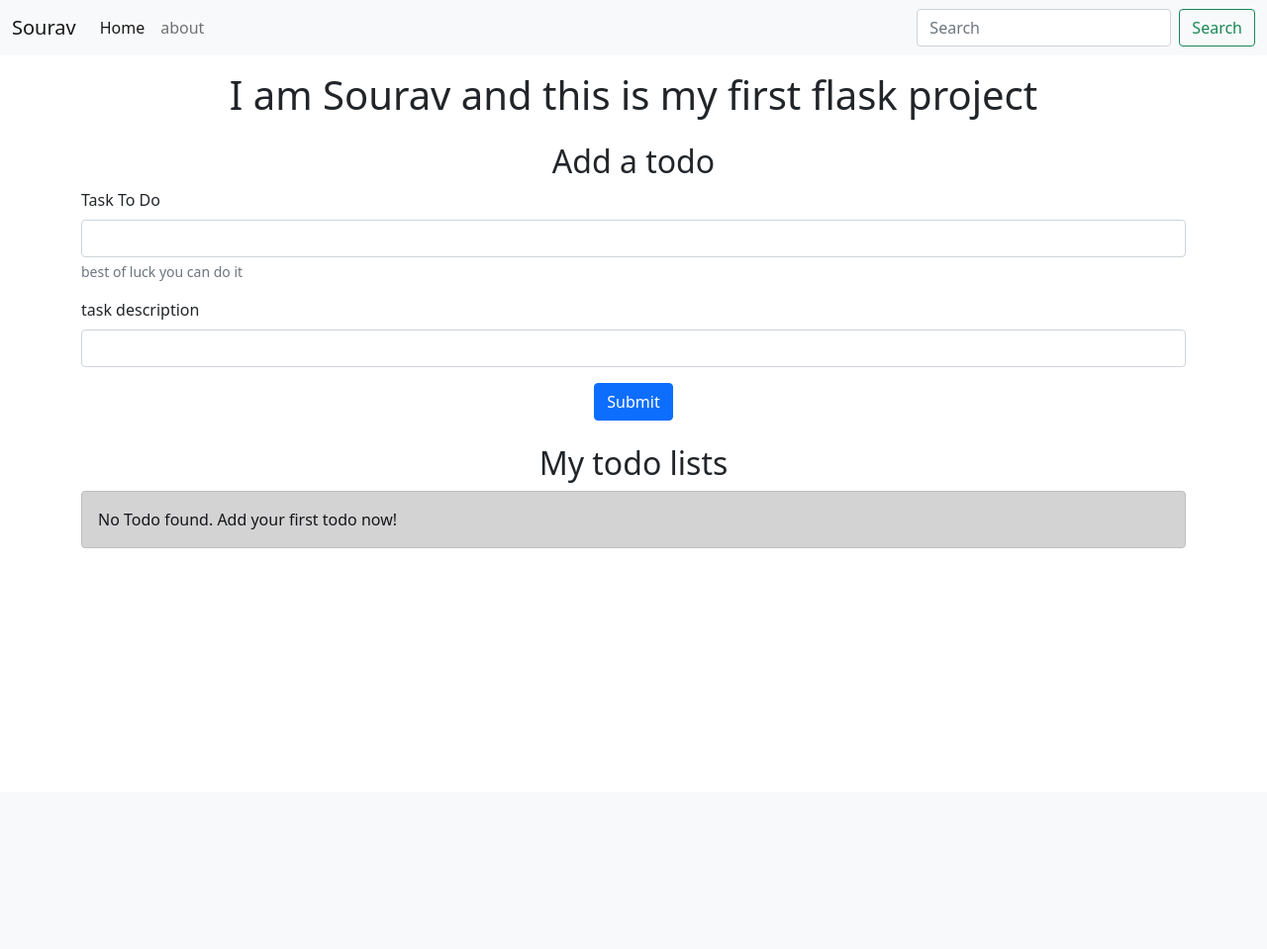
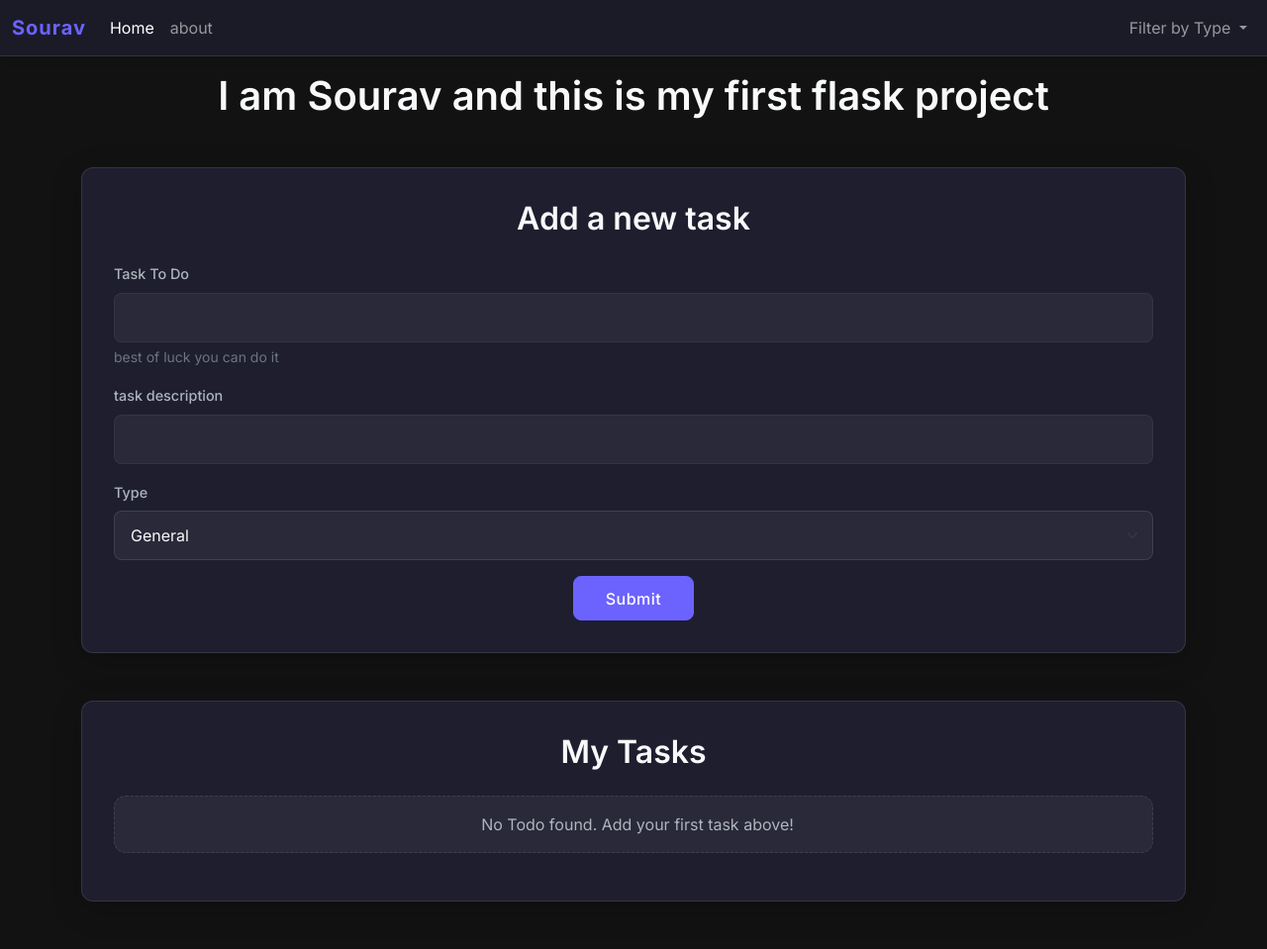
Before and after one commit to SouravEmpire07/QuickTask-Web, a Flask app: page / in a window 1280 px wide. Shown: the whole page at 99% size. Before the commit the page ends 554 px from the top, so only its background shows below. Run offline with Flask 3, Linux system fonts and the light colour scheme.

Commit message:
version 3.0:Added css styling

```diff
--- a/learn Flsk/app.py
+++ b/learn Flsk/app.py
@@ -12,26 +12,29 @@ class Todo(db.Model):
     sno = db.Column(db.Integer, primary_key=True)
     title = db.Column(db.String(200), nullable=False)
     desc = db.Column(db.String(500), nullable=False)
+    type = db.Column(db.String(50), nullable=False, default='General')
     date_created = db.Column(db.DateTime, default=datetime.now)
-    # complition_time = db.Column(db.DateTime, default=datetime.now)
 
     def __repr__(self) -> str:
         return f"<Todo {self.sno} --> {self.title}"
 
 @app.route("/" , methods = ['GET','POST'])
 def hello_sourav_welcome_to_flask():
+    filter_type = request.args.get('filter')
+
     if request.method == "POST":
         title = request.form['title']
         desc = request.form['desc']
-        todo = Todo(title=title, desc=desc)
+        todo_type = request.form.get('type', 'General')
+        todo = Todo(title=title, desc=desc, type=todo_type)
         db.session.add(todo)
         db.session.commit()
 
-    # return "<p>Hello, Sourav, Welcome to Flask!</p>"
-    # todo = Todo(title="First Todo", desc="Start learning flask and fastAPI")
-    # db.session.add(todo)
-    # db.session.commit()
-    allTodo = Todo.query.all()
+    if filter_type:
+        allTodo = Todo.query.filter_by(type=filter_type).all()
+    else:
+        allTodo = Todo.query.all()
+
     return render_template("index.html", allTodo = allTodo)
 
 @app.route("/show")
@@ -45,9 +48,11 @@ def update(sno):
     if request.method == "POST":
         title = request.form['title']
         desc = request.form['desc']
+        todo_type = request.form.get('type', 'General')
         todo = Todo.query.filter_by(sno=sno).first()
         todo.title = title
         todo.desc = desc
+        todo.type = todo_type
         db.session.add(todo)
         db.session.commit()
         return redirect("/")
--- /dev/null
+++ b/learn Flsk/static/style.css
@@ -0,0 +1,158 @@
+@import url('https://fonts.googleapis.com/css2?family=Inter:wght@300;400;500;600;700&display=swap');
+
+:root {
+    --bg-dark: #121212;
+    --card-bg: #1e1e2f;
+    --accent-color: #6c63ff;
+    --accent-hover: #5750d9;
+    --text-primary: #f8f9fa;
+    --text-secondary: #adb5bd;
+    --border-color: rgba(255, 255, 255, 0.1);
+}
+
+body {
+    font-family: 'Inter', sans-serif;
+    background-color: var(--bg-dark);
+    color: var(--text-primary);
+    -webkit-font-smoothing: antialiased;
+}
+
+/* Navbar Styling */
+.navbar {
+    background: rgba(30, 30, 47, 0.8) !important;
+    backdrop-filter: blur(10px);
+    border-bottom: 1px solid var(--border-color);
+    box-shadow: 0 4px 6px rgba(0, 0, 0, 0.1);
+}
+
+.navbar-brand {
+    font-weight: 700;
+    color: var(--accent-color) !important;
+    letter-spacing: 1px;
+}
+
+/* Card Containers */
+.custom-card {
+    background: var(--card-bg);
+    border: 1px solid var(--border-color);
+    border-radius: 12px;
+    padding: 2rem;
+    box-shadow: 0 8px 32px rgba(0, 0, 0, 0.2);
+    transition: transform 0.3s ease, box-shadow 0.3s ease;
+}
+
+.custom-card:hover {
+    box-shadow: 0 12px 40px rgba(0, 0, 0, 0.3);
+}
+
+/* Typography */
+h1, h2 {
+    font-weight: 600;
+    color: var(--text-primary);
+    margin-bottom: 1.5rem;
+}
+
+/* Forms & Inputs */
+.form-label {
+    color: var(--text-secondary);
+    font-weight: 500;
+    font-size: 0.9rem;
+}
+
+.form-control, .form-select {
+    background-color: rgba(255, 255, 255, 0.05);
+    border: 1px solid var(--border-color);
+    color: var(--text-primary);
+    border-radius: 8px;
+    padding: 0.75rem 1rem;
+    transition: all 0.3s ease;
+}
+
+.form-control:focus, .form-select:focus {
+    background-color: rgba(255, 255, 255, 0.1);
+    border-color: var(--accent-color);
+    box-shadow: 0 0 0 0.25rem rgba(108, 99, 255, 0.25);
+    color: var(--text-primary);
+}
+
+/* Buttons */
+.btn-primary {
+    background-color: var(--accent-color);
+    border-color: var(--accent-color);
+    border-radius: 8px;
+    padding: 0.6rem 2rem;
+    font-weight: 500;
+    letter-spacing: 0.5px;
+    transition: all 0.3s ease;
+}
+
+.btn-primary:hover {
+    background-color: var(--accent-hover);
+    border-color: var(--accent-hover);
+    transform: translateY(-2px);
+    box-shadow: 0 4px 12px rgba(108, 99, 255, 0.3);
+}
+
+.btn-outline-light {
+    border-radius: 6px;
+    transition: all 0.2s ease;
+}
+
+.btn-outline-light:hover {
+    transform: translateY(-1px);
+}
+
+/* Table Styling */
+.table {
+    color: var(--text-primary);
+    margin-top: 1rem;
+}
+
+.table thead th {
+    border-bottom: 2px solid var(--border-color);
+    color: var(--text-secondary);
+    font-weight: 600;
+    text-transform: uppercase;
+    font-size: 0.85rem;
+    letter-spacing: 1px;
+}
+
+.table tbody td, .table tbody th {
+    border-bottom: 1px solid var(--border-color);
+    vertical-align: middle;
+}
+
+.table-hover tbody tr:hover {
+    background-color: rgba(255, 255, 255, 0.05);
+    color: var(--text-primary);
+}
+
+/* Alerts */
+.alert-dark {
+    background-color: rgba(255, 255, 255, 0.05);
+    border: 1px dashed var(--border-color);
+    color: var(--text-secondary);
+    text-align: center;
+    border-radius: 12px;
+}
+
+/* Dropdown Menu */
+.dropdown-menu {
+    background-color: var(--card-bg);
+    border: 1px solid var(--border-color);
+    box-shadow: 0 8px 24px rgba(0,0,0,0.3);
+}
+
+.dropdown-item {
+    color: var(--text-primary);
+    transition: background 0.2s ease;
+}
+
+.dropdown-item:hover {
+    background-color: rgba(255,255,255,0.1);
+    color: #fff;
+}
+
+.dropdown-divider {
+    border-top: 1px solid var(--border-color);
+}
--- a/learn Flsk/templates/Base.html
+++ b/learn Flsk/templates/Base.html
@@ -10,11 +10,13 @@
     <link href="https://cdn.jsdelivr.net/npm/bootstrap@5.0.2/dist/css/bootstrap.min.css" rel="stylesheet"
         integrity="sha384-EVSTQN3/azprG1Anm3QDgpJLIm9Nao0Yz1ztcQTwFspd3yD65VohhpuuCOmLASjC" crossorigin="anonymous">
 
-    <title>first flask project</title>
+    <title>Flask Todo Manager</title>
+    <!-- Custom CSS -->
+    <link rel="stylesheet" href="{{ url_for('static', filename='style.css') }}">
 </head>
 
 <body>
-    <nav class="navbar navbar-expand-lg navbar-light bg-light">
+    <nav class="navbar navbar-expand-lg navbar-dark bg-dark">
         <div class="container-fluid">
             <a class="navbar-brand" href="/">Sourav</a>
             <button class="navbar-toggler" type="button" data-bs-toggle="collapse"
@@ -31,10 +33,23 @@
                         <a class="nav-link" href="#">about</a>
                     </li>
                 </ul>
-                <form class="d-flex">
-                    <input class="form-control me-2" type="search" placeholder="Search" aria-label="Search">
-                    <button class="btn btn-outline-success" type="submit">Search</button>
-                </form>
+                <ul class="navbar-nav ms-auto mb-2 mb-lg-0">
+                    <li class="nav-item dropdown">
+                        <a class="nav-link dropdown-toggle" href="#" id="navbarDropdown" role="button" data-bs-toggle="dropdown" aria-expanded="false">
+                            Filter by Type
+                        </a>
+                        <ul class="dropdown-menu dropdown-menu-end" aria-labelledby="navbarDropdown">
+                            <li><a class="dropdown-item" href="/">All Tasks</a></li>
+                            <li><hr class="dropdown-divider"></li>
+                            <li><a class="dropdown-item" href="/?filter=Music">Music</a></li>
+                            <li><a class="dropdown-item" href="/?filter=study">study</a></li>
+                            <li><a class="dropdown-item" href="/?filter=finance">finance</a></li>
+                            <li><a class="dropdown-item" href="/?filter=work">work</a></li>
+                            <li><a class="dropdown-item" href="/?filter=watchlist">watchlist</a></li>
+                            <li><a class="dropdown-item" href="/?filter=shopping">shopping</a></li>
+                        </ul>
+                    </li>
+                </ul>
             </div>
         </div>
     </nav>
--- a/learn Flsk/templates/index.html
+++ b/learn Flsk/templates/index.html
@@ -4,11 +4,10 @@
 <center>
     <h1 class="my-3">I am Sourav and this is my first flask project</h1>
 </center>
-<div class="container my-4">
-    <h2>
-        <center>Add a todo</center>
-    </h2>
-    <form action="/" method="post">
+<div class="container my-5">
+    <div class="custom-card">
+        <h2 class="text-center mb-4">Add a new task</h2>
+        <form action="/" method="post">
         <div class="mb-3">
             <label for="title" class="form-label">Task To Do </label>
             <input type="text" class="form-control" name="title" id="title" aria-describedby="emailHelp">
@@ -18,26 +17,40 @@
             <label for="desc" class="form-label">task description</label>
             <input type="text" class="form-control" name="desc" id="desc">
         </div>
+        <div class="mb-3">
+            <label for="type" class="form-label">Type</label>
+            <select class="form-select" name="type" id="type">
+                <option value="General" selected>General</option>
+                <option value="Music">Music</option>
+                <option value="study">study</option>
+                <option value="finance">finance</option>
+                <option value="work">work</option>
+                <option value="watchlist">watchlist</option>
+                <option value="shopping">shopping</option>
+            </select>
+        </div>
         <center>
             <button type="submit" class="btn btn-primary">Submit</button>
         </center>
     </form>
+    </div>
 </div>
-<div class="container my-4">
-    <h2>
-        <center>My todo lists</center>
-    </h2>
+<div class="container my-5">
+    <div class="custom-card">
+        <h2 class="text-center mb-4">My Tasks</h2>
     {% if allTodo|length == 0 %}
     <div class="alert alert-dark" role="alert">
-        No Todo found. Add your first todo now!
+        <i class="bi bi-info-circle me-2"></i> No Todo found. Add your first task above!
     </div>
     {% else %}
-    <table class="table">
+    <div class="table-responsive">
+        <table class="table table-hover mt-3">
         <thead>
             <tr>
                 <th scope="col">Sno:</th>
                 <th scope="col">Title</th>
                 <th scope="col">Desc</th>
+                <th scope="col">Type</th>
                 <th scope="col">Date Created</th>
                 <th scope="col">Actions</th>
             </tr>
@@ -48,16 +61,19 @@
                 <th scope="row">{{loop.index}}</th>
                 <td>{{todo.title}}</td>
                 <td>{{todo.desc}}</td>
+                <td>{{todo.type}}</td>
                 <td>{{todo.date_created}}</td>
                 <td>
-                    <a href="/delete/{{todo.sno}}" type="button" class="btn btn-outline-dark btn-sm mx-1">Delete</a>
-                    <a href="/update/{{todo.sno}}" type="button" class="btn btn-outline-dark btn-sm mx-1">Update</a>
+                    <a href="/delete/{{todo.sno}}" type="button" class="btn btn-outline-light btn-sm mx-1">Delete</a>
+                    <a href="/update/{{todo.sno}}" type="button" class="btn btn-outline-light btn-sm mx-1">Update</a>
                 </td>
             </tr>
             {% endfor %}
         </tbody>
-    </table>
+        </table>
+    </div>
     {% endif %}
+    </div>
 </div>
 
 <!-- Optional JavaScript; choose one of the two! -->
```
Also changed, not shown: learn Flsk/templates/update.html (+16 -4 lines), 2 other files.
